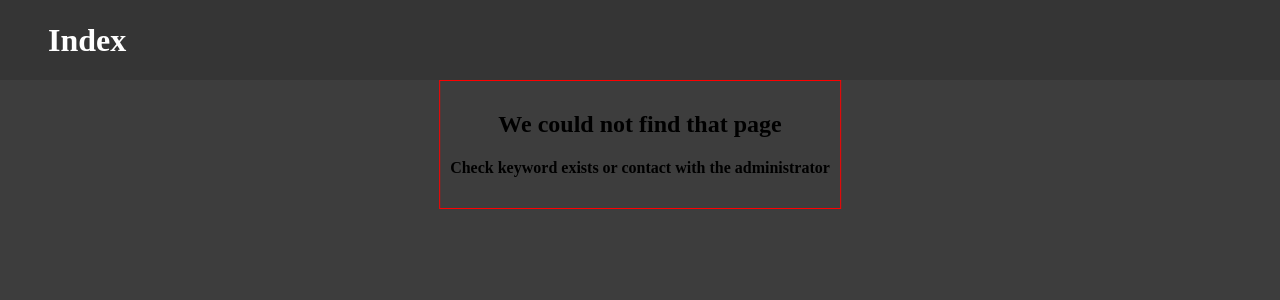
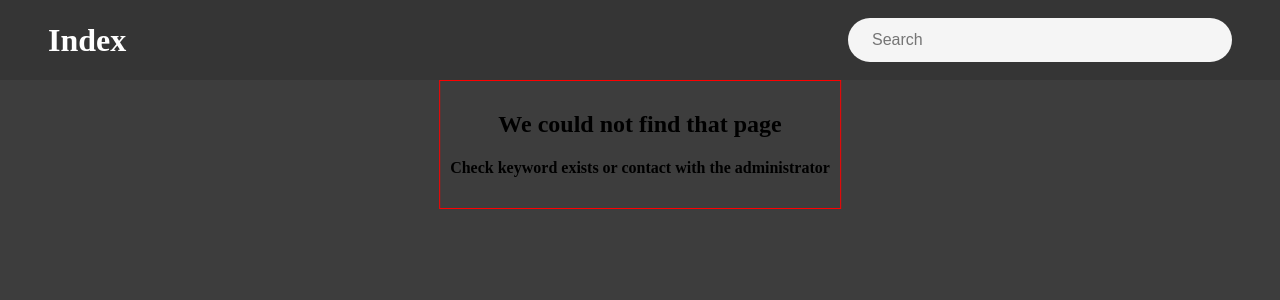
Before and after one commit to jsopesens/tesauro, a Django app: template tesaurusWebApp/templates/404.html in a window 1280 px wide; the page is wider, and only the part inside the window is pictured. Shown: the top 300 px of that part. Run offline with Django 4.2, Linux system fonts and the light colour scheme; the template is opened without the code that fills it, so the values that code supplies are empty.

Commit message:
searchbar element

```diff
--- a/tesaurusWebApp/static/styles.css
+++ b/tesaurusWebApp/static/styles.css
@@ -37,3 +37,24 @@ header nav a:hover,
 header nav a:active{
     color:rgb(162, 188, 42)
 }
+
+.searchBar {
+    width: 30%;
+    display: flex;
+    flex-direction: row;
+    align-items: center;
+    right: 0;
+    position: absolute;
+    padding: 0 3rem;
+  }
+
+  #searchQueryInput {
+    width: 100%;
+    height: 2.8rem;
+    background: #f5f5f5;
+    outline: none;
+    border: none;
+    border-radius: 1.625rem;
+    padding: 0 3.5rem 0 1.5rem;
+    font-size: 1rem;
+  }
--- a/tesaurusWebApp/templates/layout.html
+++ b/tesaurusWebApp/templates/layout.html
@@ -15,6 +15,15 @@
     <header>
         <nav>
             <a href="{% url 'index' %}">Index</a>
+            <div class="searchBar">
+                <input
+                    id="searchQueryInput"
+                    type="text"
+                    name="searchQueryInput"
+                    placeholder="Search"
+                    value=""
+                />
+            </div>
         </nav>
     </header>
     {% block content %}
```
